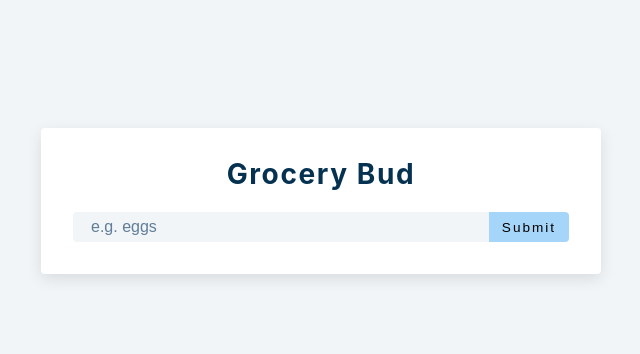
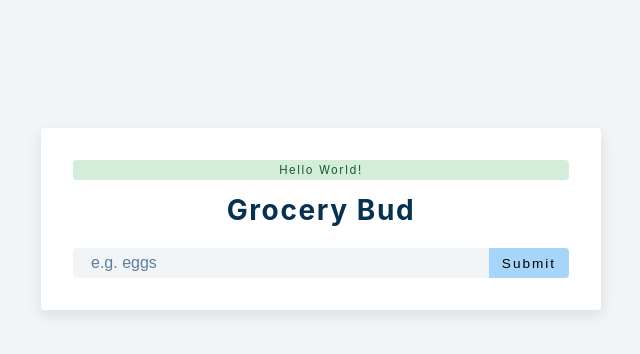
Before and after one commit to German-Cobian/Grocery-Bud, a React (Create React App) app: page / in a window 1280 px wide. Shown: the top 354 px of the page, without its empty margins (319-959 px from the left). Built offline with nearby package versions, Linux system fonts and the light colour scheme.

Commit message:
Get the alert to display with hardcoded  message and css class

```diff
--- a/src/Alert.js
+++ b/src/Alert.js
@@ -1,7 +1,7 @@
 import React, { useEffect } from 'react';
 
-const Alert = () => {
-  return <h2>Alert component</h2>
+const Alert = ({type, msg}) => {
+  return <p className={`alert alert-${type}`}>{msg}</p>
 }
 
 export default Alert
--- a/src/App.js
+++ b/src/App.js
@@ -1,4 +1,4 @@
-import React, { useState } from 'react';
+import React, { useState, useEffect } from 'react';
 import List from './List';
 import Alert from './Alert';
 
@@ -7,7 +7,11 @@
   const [list, setList] = useState([]);
   const [isEditing, setIsEditing] = useState(false);
   const [editID, setEditID] = useState(null);
-  const [alert, setAlert] = useState({show: false, mg: '', type: ''});
+  const [alert, setAlert] = useState({
+    show: true,
+    msg: 'Hello World!',
+    type: 'success',
+  });
   const handleSubmit = (e) => {
     e.preventDefault()
     if(!name){
@@ -27,7 +31,7 @@
   return (
     <section className="section-center">
       <form className="grocery-form" onSubmit={handleSubmit}>
-        {alert.show && <Alert />}
+        {alert.show && <Alert {...alert} />}
         <h3>Grocery Bud</h3>
         <div className="form-control">
           <input
```
